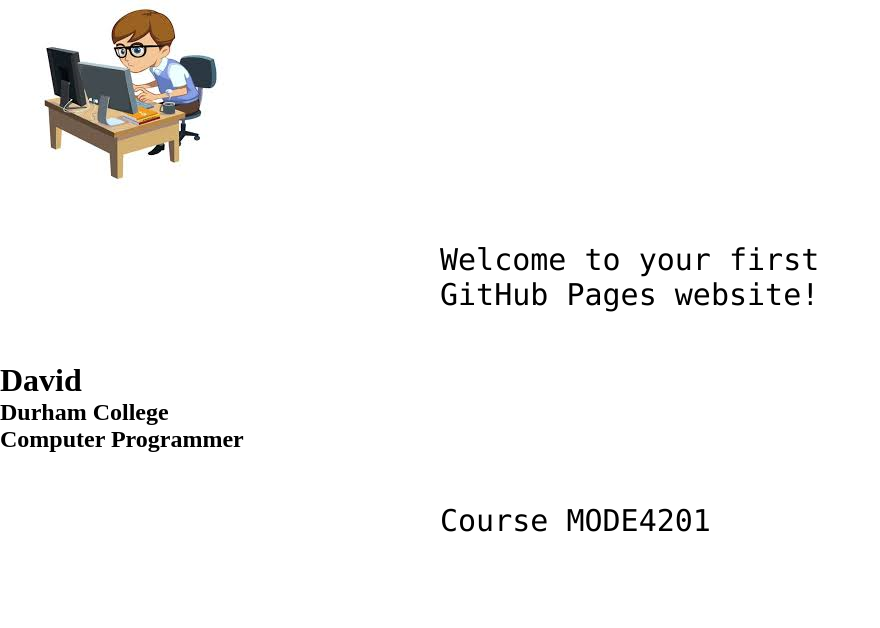
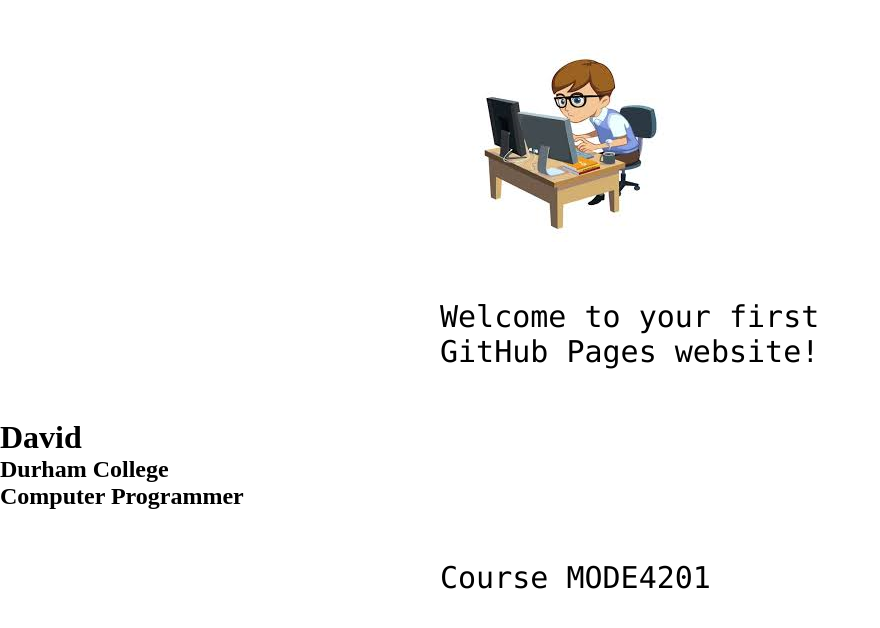
Before and after one commit to davidgoodtogo7/davidgoodtogo7.github.io, a plain HTML site: page index.html in a window 1280 px wide. Shown: the whole page, without its empty margins (0-880 px from the left). Drawn offline with Linux system fonts and the light colour scheme.

Commit message:
Update index.html

```diff
--- a/index.html
+++ b/index.html
@@ -9,7 +9,7 @@
 
 <body>
 
-<img src="./images/personal logo.png" align="center"  />
+  <p><img src="./images/personal logo.png"   /></p>
 
 <!-- Change this code here by copy and pasting your template on line 15 -->
 <p>Welcome to your first GitHub Pages website!</p>
```
